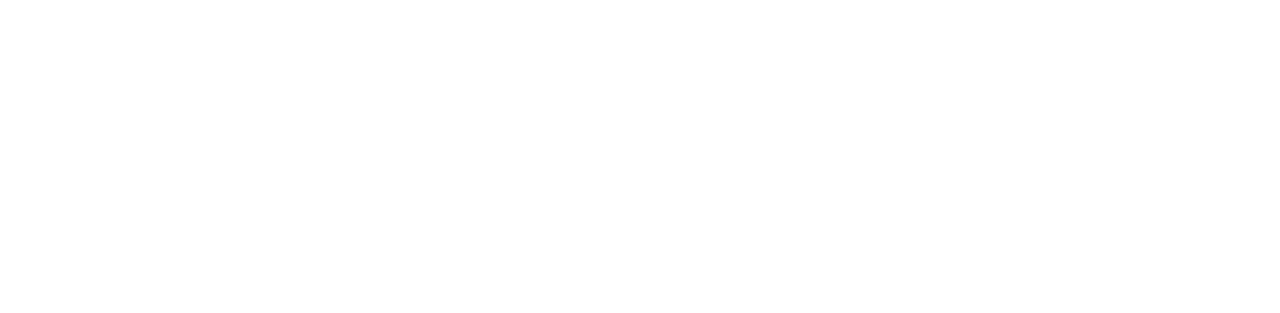
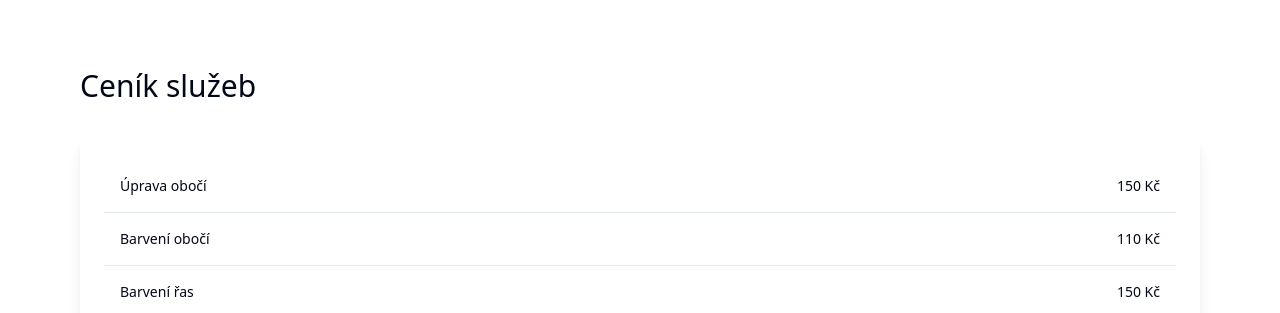
Before and after one commit to hvotava/cozy-salon-portalzz, a React (Vite) app: page /kosmetika in a window 1280 px wide. Shown: the part 784-1097 px from the top of the page. Before the commit the page ends 836 px from the top, so only its background shows below. Built offline with nearby package versions, Linux system fonts and the light colour scheme.

Commit message:
Add pricing and description to cosmetics page
Added detailed description of services, pricing, and information about the used cosmetics brand to the cosmetics page.

```diff
--- a/src/pages/Cosmetics.tsx
+++ b/src/pages/Cosmetics.tsx
@@ -2,6 +2,12 @@
 import { Navigation } from "@/components/zzsalon/Navigation";
 import { ArrowLeft } from "lucide-react";
 import { Link } from "react-router-dom";
+import {
+  Table,
+  TableBody,
+  TableCell,
+  TableRow,
+} from "@/components/ui/table";
 
 const Cosmetics = () => {
   const services = [
@@ -20,6 +26,22 @@ const Cosmetics = () => {
       description: "Profesionální produkty pro domácí péči",
       image: "https://images.unsplash.com/photo-1598440947619-2c35fc9aa908?auto=format&fit=crop&q=80"
     }
+  ];
+
+  const priceList = [
+    { service: "Úprava obočí", price: "150 Kč" },
+    { service: "Barvení obočí", price: "110 Kč" },
+    { service: "Barvení řas", price: "150 Kč" },
+    { service: "Čištění pleti ultrazvukovou špachtlí", price: "500 Kč" },
+    { service: "Parafinový zábal ruce", price: "120 Kč" },
+    { service: "Depilace části obličeje", price: "185 Kč" },
+    { service: "Depilace podpaží", price: "150-250 Kč" },
+    { service: "Depilace ruce celé", price: "250-500 Kč" },
+    { service: "Depilace nohy celé", price: "450-600 Kč" },
+    { service: "Depilace zad / hruď", price: "250-500 Kč" },
+    { service: "Brazilská depilace", price: "600 Kč" },
+    { service: "Péče o nohy", price: "od 380 Kč" },
+    { service: "Manikúra", price: "od 250 Kč" },
   ];
 
   return (
@@ -41,7 +63,7 @@ const Cosmetics = () => {
             nejkvalitnějších přípravků a moderních postupů.
           </p>
         </div>
-        <div className="grid grid-cols-1 md:grid-cols-2 lg:grid-cols-3 gap-8">
+        <div className="grid grid-cols-1 md:grid-cols-2 lg:grid-cols-3 gap-8 mb-16">
           {services.map((service, index) => (
             <div key={index} className="space-y-4">
               <img
@@ -54,6 +76,99 @@ const Cosmetics = () => {
             </div>
           ))}
         </div>
+
+        <div className="space-y-16 mb-16">
+          <section>
+            <h2 className="text-3xl font-light mb-8">Ceník služeb</h2>
+            <div className="bg-white rounded-lg shadow-lg p-6">
+              <Table>
+                <TableBody>
+                  {priceList.map((item, index) => (
+                    <TableRow key={index}>
+                      <TableCell className="font-medium">{item.service}</TableCell>
+                      <TableCell className="text-right">{item.price}</TableCell>
+                    </TableRow>
+                  ))}
+                </TableBody>
+              </Table>
+            </div>
+          </section>
+
+          <section>
+            <h2 className="text-3xl font-light mb-8">Kosmetické balíčky</h2>
+            <div className="grid grid-cols-1 md:grid-cols-2 gap-8">
+              <div className="bg-white rounded-lg shadow-lg p-6">
+                <h3 className="text-xl font-light mb-4">Deluxe</h3>
+                <p className="text-2xl font-medium mb-4">750 Kč</p>
+                <p className="text-gray-600">
+                  Parafínový zábal na ruce, anamnéza pleti, povrchové čištění (odlíčení),
+                  hluboké čištění, peeling, barvení obočí a řas, úprava obočí, roll-on okolo očí,
+                  příslušná ampule, masáž podle typu pleti, maska, závěrečný krém.
+                </p>
+              </div>
+              <div className="bg-white rounded-lg shadow-lg p-6">
+                <h3 className="text-xl font-light mb-4">HB pro muže</h3>
+                <p className="text-2xl font-medium mb-4">500 Kč</p>
+                <p className="text-gray-600">
+                  Anamnéza pleti, povrchové čištění pleti (odlíčení), hloubkové čištění pleťi,
+                  úprava obočí, masáž (dekolt, krk, obličej, mikromasáž očního okolí), peeling,
+                  maska, závěrečný krém.
+                </p>
+              </div>
+            </div>
+          </section>
+
+          <section>
+            <h2 className="text-3xl font-light mb-8">O kosmetice Hildegard Braukmann</h2>
+            <div className="prose prose-lg max-w-none">
+              <p>
+                Pracuji s německou kosmetikou Hildegard Braukmann. Podnik založila německá
+                kosmetička Hildegard Braukmann v roce 1962. Od začátku se zabývala vysoce
+                účinnou bylinnou kosmetikou s vitamíny.
+              </p>
+              <h3>Filozofie firmy HB</h3>
+              <p>
+                Hlavním heslem firmy Hildegard Braukmann je: "VYSOKÁ KVALITA". Vysoká kvalita
+                je zajišťována vlastními výzkumy v laboratořích ve spolupráci s vedoucími
+                universitami a dermatologickými klinikami v Německu.
+              </p>
+              <h3>Charakteristika kosmetiky</h3>
+              <ul>
+                <li>Kosmetika je dobře snášena alergiky a lidmi s dermatologickými obtížemi pokožky</li>
+                <li>Osloví širokou klientelu v celé věkové škále</li>
+                <li>Řada Institute obsahuje látky s biobotoxem (výtažek ze stromu z Madagaskaru)</li>
+                <li>Není parfemovaná ani dobarvovaná – voní pouze po bylinkách</li>
+                <li>Obaly jsou jednoduše ekologicky likvidovatelné, neobsahují chlór</li>
+                <li>Neprovádí se testy a pokusy na zvířetech</li>
+                <li>Pracuje se zde výhradně s rostlinnými extrakty a oleji nejvyšší kvality</li>
+                <li>Luxusní kvalita za dosažitelnou cenu</li>
+              </ul>
+            </div>
+          </section>
+
+          <section>
+            <h2 className="text-3xl font-light mb-8">Depilace</h2>
+            <div className="prose prose-lg max-w-none">
+              <p>Nabízíme následující metody:</p>
+              <ul>
+                <li>Teplý vosk (roll-on)</li>
+                <li>Filmwax</li>
+              </ul>
+              <p>Důležité informace o depilaci:</p>
+              <ul>
+                <li>Při depilaci dochází k odstraňování chloupků i s kořínky, efekt vydrží u vosku 3 – 5 týdnů</li>
+                <li>Po depilaci může kůže být lehce začervenalá, tento problém mizí během několika minut</li>
+                <li>Po depilaci je důležité dodržovat následující pravidla (po dobu 24 hodin):
+                  <ul>
+                    <li>Nechodit ihned na sluníčko</li>
+                    <li>Na depilovanou pokožku nepoužívat parfémy</li>
+                    <li>Nadměrně nemáčet depilovanou pokožku</li>
+                  </ul>
+                </li>
+              </ul>
+            </div>
+          </section>
+        </div>
       </div>
     </div>
   );
```
